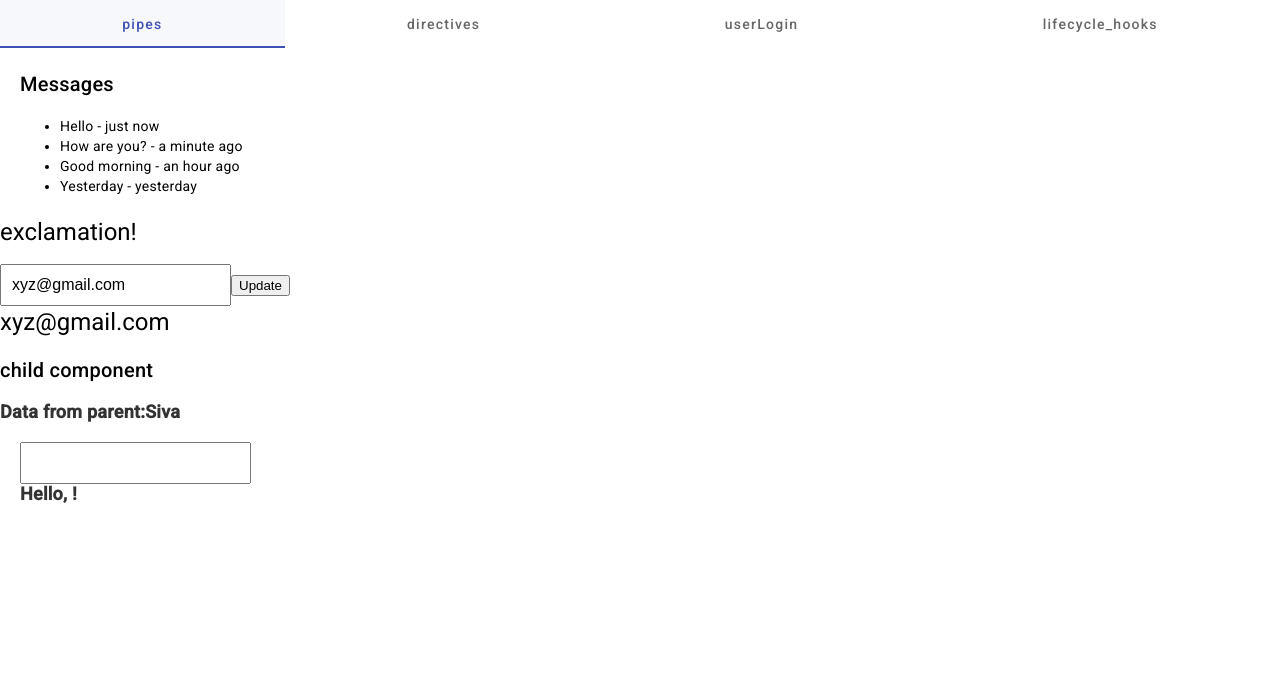
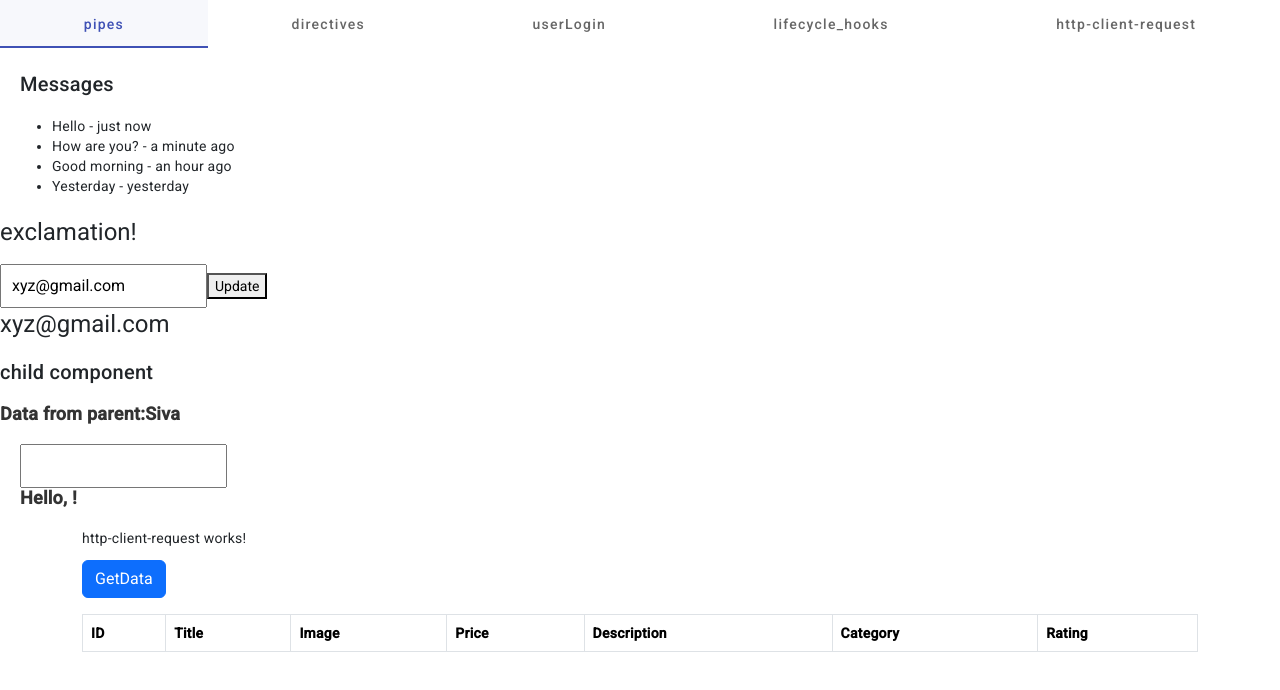
Before and after one commit to siva504/Login, an Angular app: page /http-client-request in a window 1280 px wide. Before the commit this address led to /. Shown: the top 690 px of the page. Built offline with nearby package versions, Linux system fonts and the light colour scheme.

Commit message:
Take one fakeapi and connect the httpclient do getdata process and display the table format

```diff
--- a/angular.json
+++ b/angular.json
@@ -35,10 +35,11 @@
               "src/assets"
             ],
             "styles": [
+              "node_modules/bootstrap/dist/css/bootstrap.min.css",
               "@angular/material/prebuilt-themes/indigo-pink.css",
               "src/styles.css"
             ],
-            "scripts": [],
+            "scripts": ["node_modules/bootstrap/dist/js/bootstrap.bundle.min.js"],
             "server": "src/main.server.ts",
             "prerender": true,
             "ssr": {
--- a/package.json
+++ b/package.json
@@ -23,6 +23,7 @@
     "@angular/platform-server": "^17.3.0",
     "@angular/router": "^17.3.0",
     "@angular/ssr": "^17.3.2",
+    "bootstrap": "^5.3.3",
     "express": "^4.18.2",
     "rxjs": "~7.8.0",
     "tslib": "^2.3.0",
--- a/src/app/app-routing.module.ts
+++ b/src/app/app-routing.module.ts
@@ -4,12 +4,14 @@ import { PipesComponent } from './pipes/pipes.component';
 import { DirectivesComponent } from './directives/directives.component';
 import { UserLoginComponent } from './user-login/user-login.component';
 import { LifecycleHooksComponent } from './lifecycle-hooks/lifecycle-hooks.component';
+import { HttpClientRequestComponent } from './http-client-request/http-client-request.component';
 
 const routes: Routes = [
   {path:'pipes', component:PipesComponent},
   {path:'directives', component:DirectivesComponent},
   {path:'userLogin',component:UserLoginComponent},
-  {path:'lifecycle_hooks',component:LifecycleHooksComponent}
+  {path:'lifecycle_hooks',component:LifecycleHooksComponent},
+  {path:'http-client-request',component:HttpClientRequestComponent}
   // {path:'',redirectTo:'/pipes',pathMatch:'full'}
 ];
 
--- a/src/app/app.component.html
+++ b/src/app/app.component.html
@@ -3,6 +3,7 @@
     <mat-tab label="directives"><app-directives></app-directives></mat-tab>
     <mat-tab label="userLogin"><app-user-login></app-user-login></mat-tab>
     <mat-tab label="lifecycle_hooks"><app-lifecycle-hooks></app-lifecycle-hooks></mat-tab>
+    <mat-tab label="http-client-request"><app-http-client-request></app-http-client-request></mat-tab>
 </mat-tab-group>
 
 
--- /dev/null
+++ b/src/app/http-client-request/http-client-request.component.html
@@ -0,0 +1,32 @@
+<div class="container">
+    <p>http-client-request works!</p>
+
+    <button class="btn btn-primary mb-3" (click)="getData()">GetData</button>
+
+    <table class="table table-striped table-bordered">
+      <thead class="thead-light">
+        <tr >
+          <th>ID</th>
+          <th>Title</th>
+          <th>Image</th>
+          <th>Price</th>
+          <th>Description</th>
+          <th>Category</th>
+          <th>Rating</th>
+        </tr>
+      </thead>
+      <tbody>
+        <tr *ngFor="let product of products">
+          <td>{{ product.id }}</td>
+          <td>{{ product.title }}</td>
+          <td>
+            <img src="{{ product.image }}" alt="Product Image" style="max-width: 100px; max-height: 100px;">
+          </td>
+          <td>{{ product.price }}</td>
+          <td>{{ product.description }}</td>
+          <td>{{ product.category }}</td>
+          <td>{{ product.rating.rate }} ({{ product.rating.count }} reviews)</td>
+        </tr>
+      </tbody>
+    </table>
+  </div>
--- /dev/null
+++ b/src/app/http-client-request/http-client-request.component.ts
@@ -0,0 +1,24 @@
+import { HttpClient, HttpClientModule } from '@angular/common/http';
+import { Component } from '@angular/core';
+
+@Component({
+  selector: 'app-http-client-request',
+  templateUrl: './http-client-request.component.html',
+  styleUrl: './http-client-request.component.css'
+})
+export class HttpClientRequestComponent {
+
+  products: any[] = [];
+
+  constructor(private http:HttpClient){
+
+  }
+
+  getData(){
+    this.http.get<any[]>("https://fakestoreapi.com/products")
+    .subscribe((data)=>{
+      this.products = data;
+      console.log(data)
+    })
+  }
+}
```
Also changed, not shown: src/app/app.module.ts (+6 -2 lines), src/app/http-client-request/http-client-request.component.css (added), 2 other files (tests, documents, lock files or other folders).
